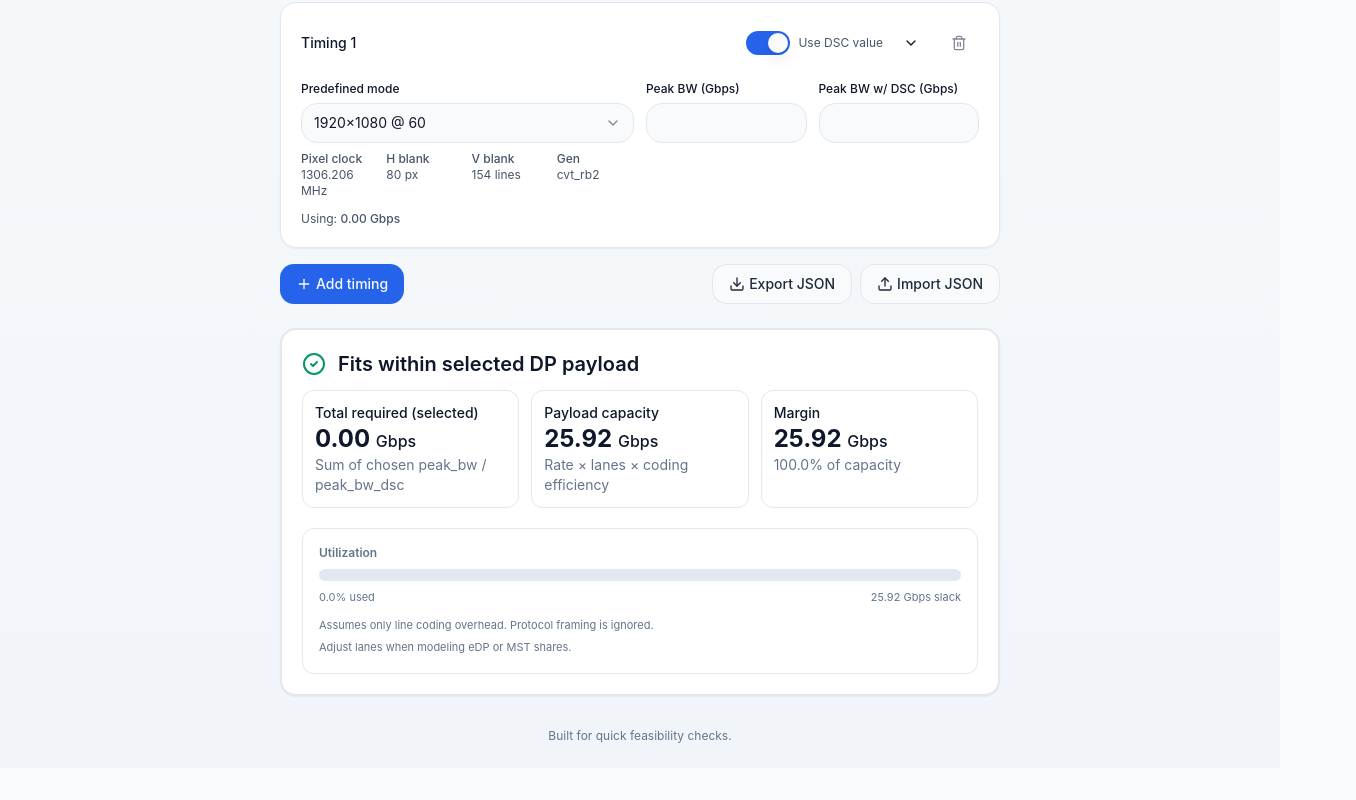
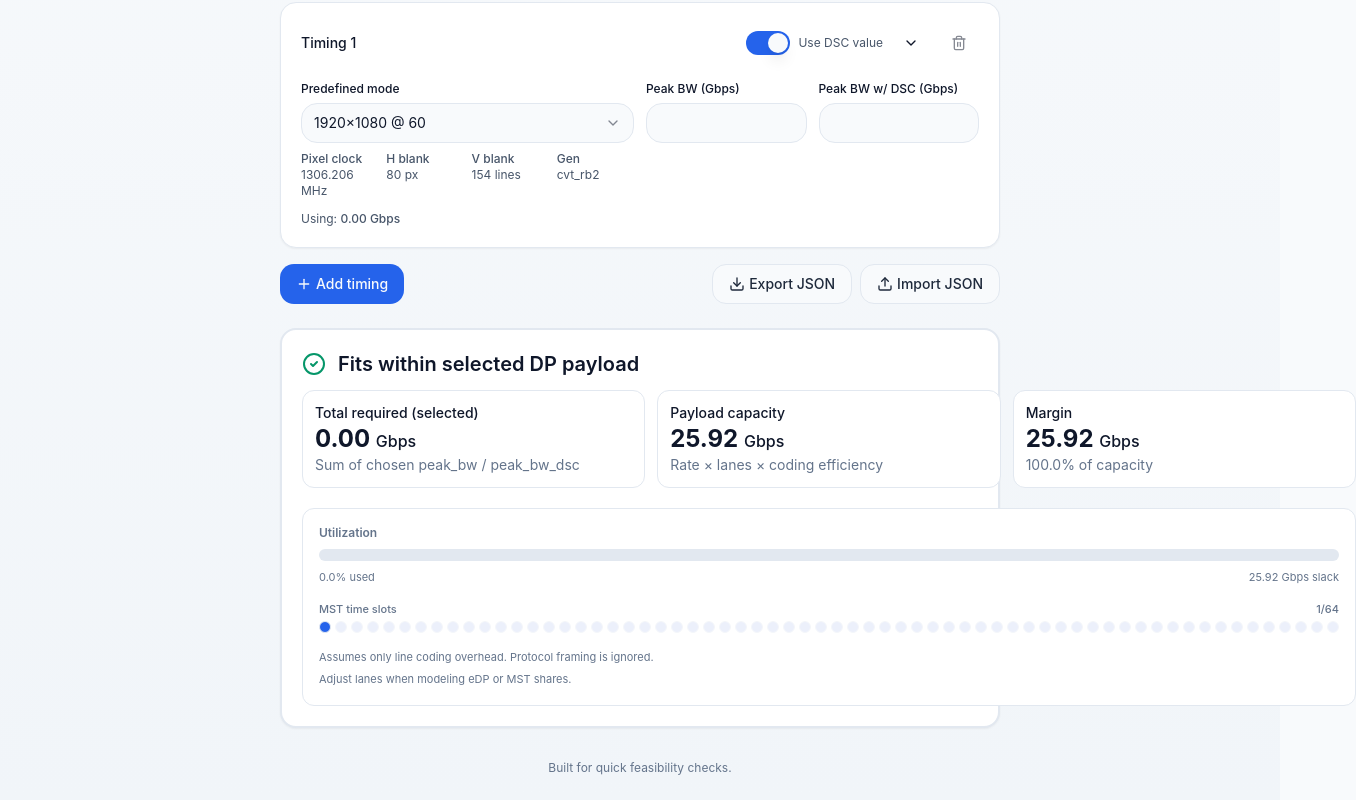
Before and after one commit to Pekaso/dp_bw_checker, a React (Vite) app: page / in a window 1280 px wide. Shown: the part 519-1319 px from the top of the page, 1356 px wide, since content can reach past the window. Before the commit the page ends 1287 px from the top, so only its background shows below. Built offline with nearby package versions, Linux system fonts and the light colour scheme.

Commit message:
feat: visualize MST time slot occupancy

```diff
--- a/src/MyApp.tsx
+++ b/src/MyApp.tsx
@@ -243,6 +243,9 @@ function calculateCvtTiming({
   };
 }
 
+const TIMING_COLORS = ['#2563eb', '#22c55e', '#f97316', '#a855f7'];
+const MST_SLOT_TOTAL = 64;
+
 function codingEfficiency(coding: Coding) { return coding === "8b10b" ? 0.8 : 128/132; }
 function clamp(n:number, lo:number, hi:number){ return Math.max(lo, Math.min(hi,n)); }
 
@@ -320,13 +323,82 @@ export default function App(){
   const rawCapacityGbps = rate * lanes;
   const payloadCapacityGbps = rawCapacityGbps * eff;
 
-  const parsed = timings.map(t=>({ ...t, peak: Number(t.peakBw)||0, peakDsc: Number(t.peakBwDsc)||0 }));
-  const totalGbps = parsed.reduce((s,t)=> s + (t.useDsc ? t.peakDsc : t.peak), 0);
+  const parsed = timings.map((t) => {
+    const peak = Number(t.peakBw) || 0;
+    const peakDsc = Number(t.peakBwDsc) || 0;
+    const selected = t.useDsc ? peakDsc : peak;
+    const pixelClock = typeof t.pixelClock === 'number' && Number.isFinite(t.pixelClock) ? t.pixelClock : undefined;
+    return { ...t, peak, peakDsc, selected, pixelClock };
+  });
+  const totalGbps = parsed.reduce((sum, row) => sum + row.selected, 0);
   const fits = totalGbps <= payloadCapacityGbps + 1e-9;
   const margin = payloadCapacityGbps - totalGbps;
   const marginPct = payloadCapacityGbps>0 ? (margin/payloadCapacityGbps)*100 : 0;
   const utilPct = clamp((totalGbps/Math.max(payloadCapacityGbps,1e-6))*100, 0, 100);
   const barColor = utilColor(fits, marginPct);
+
+  const mstAllocation = useMemo(() => {
+    const slotCount = MST_SLOT_TOTAL;
+    if (!Number.isFinite(payloadCapacityGbps) || payloadCapacityGbps <= 0 || parsed.length === 0) {
+      return {
+        slots: Array(slotCount).fill(null) as Array<number | null>,
+        slotCounts: Array(parsed.length).fill(0),
+        overflowSlots: 0,
+        totalExact: 0,
+      };
+    }
+
+    const selectedBandwidths = parsed.map((row) => Math.max(0, row.selected));
+    const exactSlots = selectedBandwidths.map((value) => (value / payloadCapacityGbps) * slotCount);
+    let slotCounts = exactSlots.map((value) => Math.max(0, Math.floor(value)));
+    let remaining = slotCount - slotCounts.reduce((sum, current) => sum + current, 0);
+    const remainders = exactSlots.map((value, index) => ({ index, fraction: value - Math.floor(value) }));
+
+    if (remaining > 0) {
+      const sorted = [...remainders].sort((a, b) => b.fraction - a.fraction);
+      for (const item of sorted) {
+        if (remaining <= 0) break;
+        slotCounts[item.index] += 1;
+        remaining -= 1;
+      }
+    } else if (remaining < 0) {
+      const sorted = [...remainders].sort((a, b) => a.fraction - b.fraction);
+      for (const item of sorted) {
+        if (remaining >= 0) break;
+        if (slotCounts[item.index] > 0) {
+          slotCounts[item.index] -= 1;
+          remaining += 1;
+        }
+      }
+      if (remaining < 0) {
+        for (let index = 0; index < slotCounts.length && remaining < 0; index += 1) {
+          while (slotCounts[index] > 0 && remaining < 0) {
+            slotCounts[index] -= 1;
+            remaining += 1;
+          }
+        }
+      }
+    }
+
+    const slots: Array<number | null> = Array(slotCount).fill(null);
+    let cursor = 0;
+    slotCounts.forEach((count, timingIndex) => {
+      for (let i = 0; i < count && cursor < slotCount; i += 1) {
+        slots[cursor] = timingIndex;
+        cursor += 1;
+      }
+    });
+
+    const totalExact = exactSlots.reduce((sum, value) => sum + value, 0);
+    const overflowSlots = totalExact > slotCount ? Math.round(totalExact - slotCount) : 0;
+
+    return { slots, slotCounts, overflowSlots, totalExact };
+  }, [parsed, payloadCapacityGbps]);
+
+  const mstSlots = mstAllocation.slots;
+  const slotCounts = mstAllocation.slotCounts;
+  const slotsUsed = slotCounts.reduce((sum, current) => sum + current, 0);
+  const overflowSlots = mstAllocation.overflowSlots;
 
   const chartRows = parsed.map((t, index) => ({
     name: t.label || Timing ,
@@ -803,6 +875,30 @@ export default function App(){
                 <span>{utilPct.toFixed(1)}% used</span>
                 <span>{margin.toFixed(2)} Gbps slack</span>
               </div>
+              <div className="mt-4">
+                <div className="flex items-center justify-between text-[11px] font-medium text-slate-500">
+                  <span>MST time slots</span>
+                  <span>{slotsUsed}/{MST_SLOT_TOTAL}{overflowSlots > 0 ? ` (+${overflowSlots} overflow)` : ''}</span>
+                </div>
+                <div className="overflow-x-auto">
+                  <div className="flex min-w-[512px] gap-1 py-1">
+                    {mstSlots.map((slotOwner, index) => {
+                      const color = slotOwner !== null ? TIMING_COLORS[slotOwner % TIMING_COLORS.length] : '#cbd5f5';
+                      const tooltip = slotOwner !== null
+                        ? `${parsed[slotOwner]?.label ?? 'Timing'} • ${slotCounts[slotOwner]} slots • ${(parsed[slotOwner]?.selected ?? 0).toFixed(2)} Gbps`
+                        : 'Unallocated slot';
+                      return (
+                        <div
+                          key={index}
+                          className="h-3 w-3 rounded-sm border border-slate-200"
+                          style={{ backgroundColor: color, opacity: slotOwner !== null ? 1 : 0.35 }}
+                          title={tooltip}
+                        />
+                      );
+                    })}
+                  </div>
+                </div>
+              </div>
               <div className="mt-3 leading-relaxed text-[11px] text-slate-500">
                 <p className="mb-1">Assumes only line coding overhead. Protocol framing is ignored.</p>
                 <p>Adjust lanes when modeling eDP or MST shares.</p>
```
